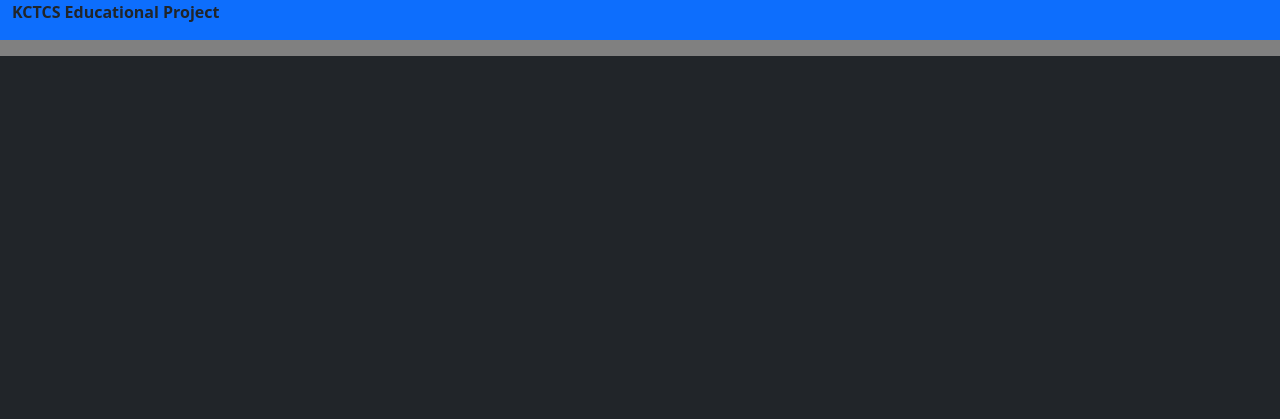
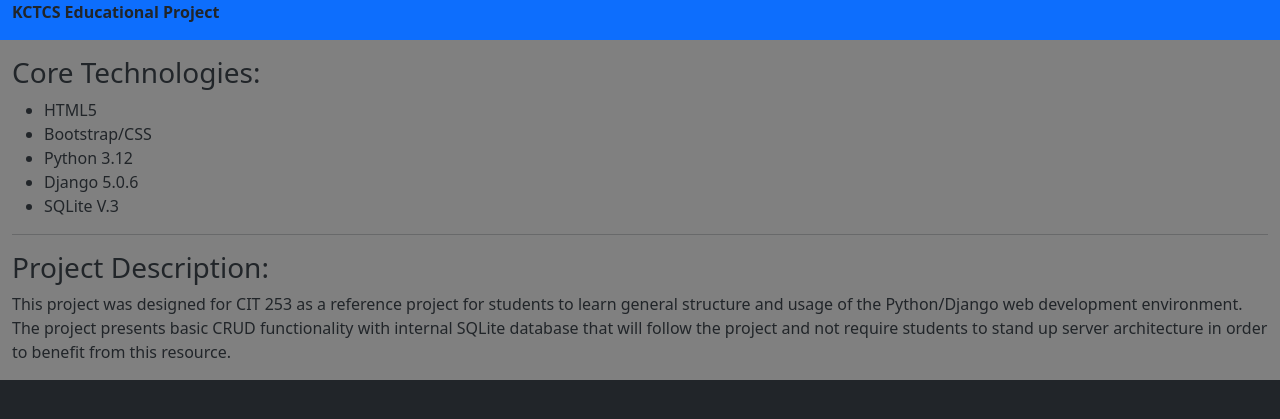
Before and after one commit to gbison/DjangoProj, a Django app: page / in a window 1280 px wide. Shown: the part 136-555 px from the top of the page. Run offline with Django 4.2, Linux system fonts and the light colour scheme.

Commit message:
- Updated the home page with project information.

```diff
--- a/mydjango/templates/home.html
+++ b/mydjango/templates/home.html
@@ -52,7 +52,25 @@
 
     <div class="row">
       <div style="Background:grey">
-        <P></p>
+        <P>
+          <h3>Core Technologies:</h3>
+          <ul>
+            <li>HTML5</li>
+            <li>Bootstrap/CSS</li>
+            <li>Python 3.12</li>
+            <li>Django 5.0.6</li>
+            <li>SQLite V.3</li>
+          </ul>
+        </p>
+        <hr>
+        <p>
+          <h3>Project Description:</h3>
+          <p>
+            This project was designed for CIT 253 as a reference project for students to learn general structure and usage of the Python/Django web development environment.
+            The project presents basic CRUD functionality with internal SQLite database that will follow the project and not require students to stand up server architecture
+            in order to benefit from this resource.
+          </P>
+        </p>
       </div>
     </div>
   </div>
```
Also changed, not shown: mydjango/db.sqlite3.
